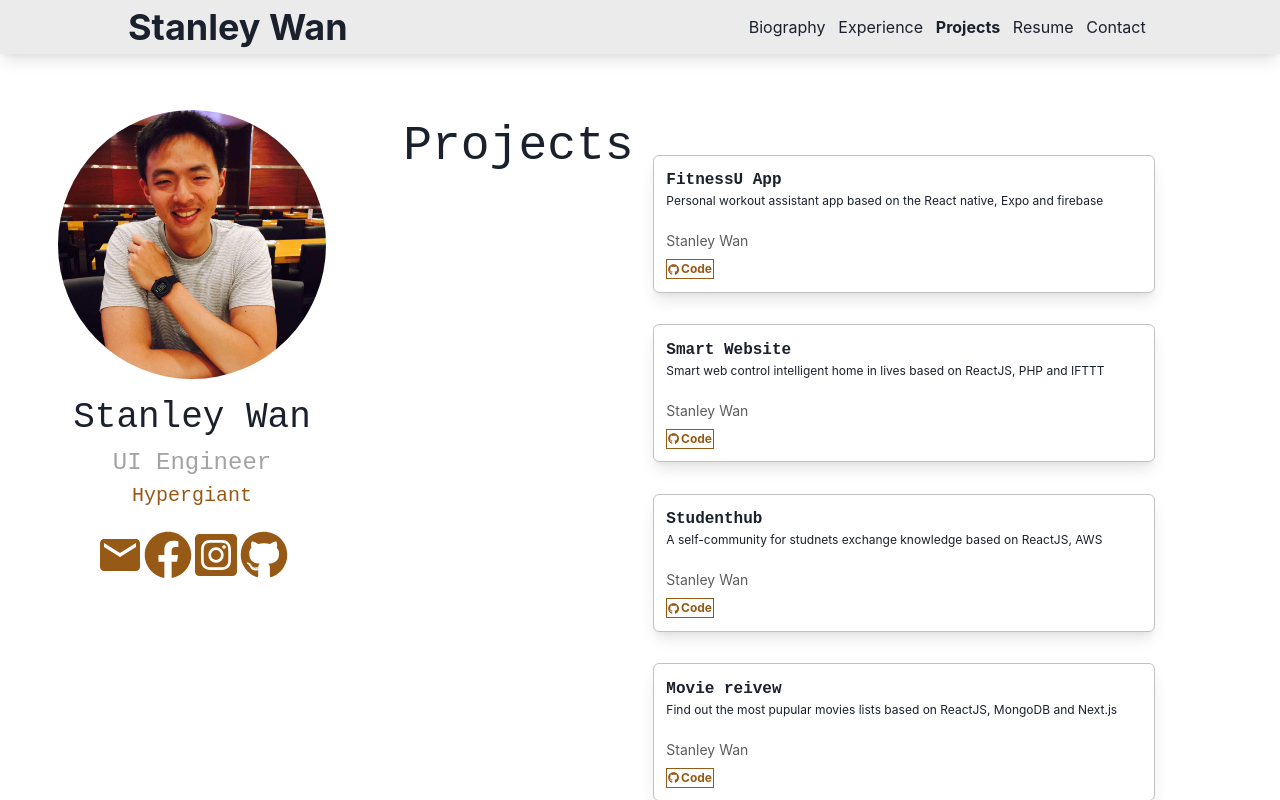
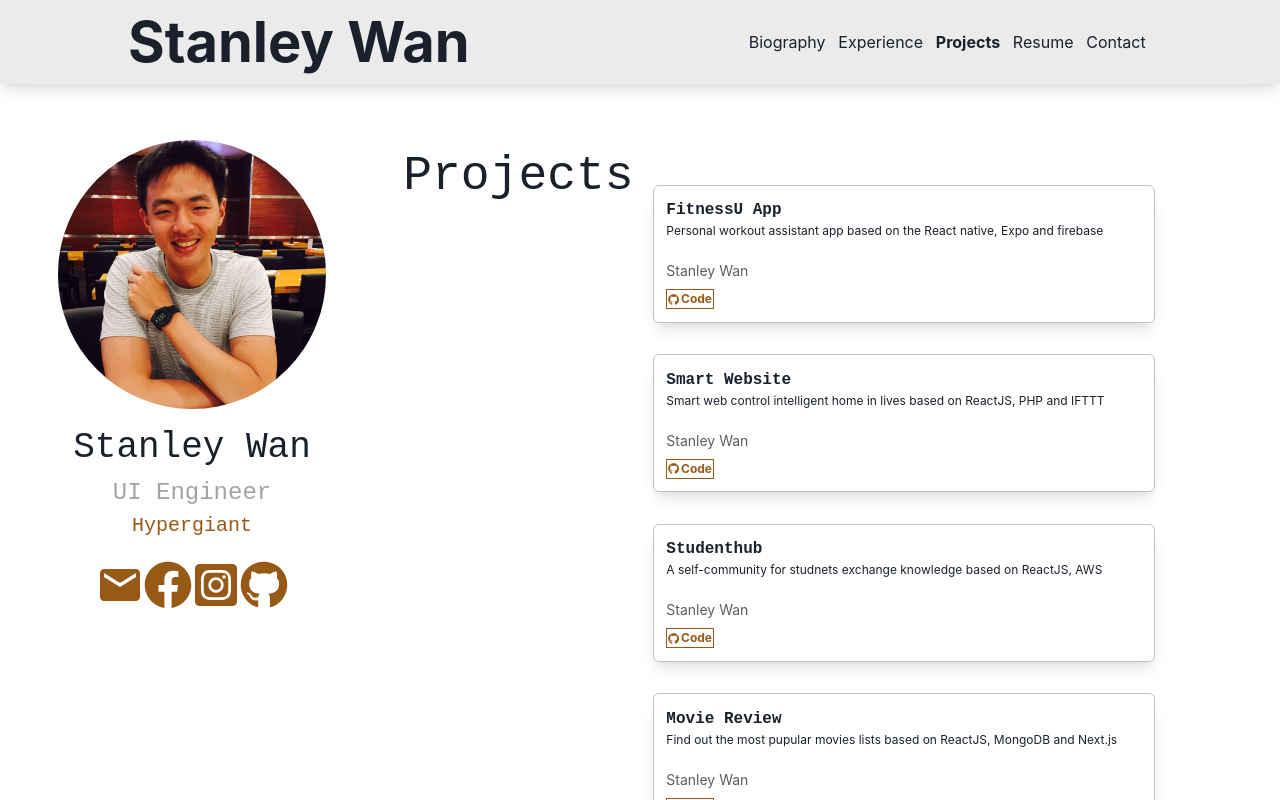
Before and after one commit to stanleywanone/portfolio, a Next.js app: page /core/Projects in a window 1280 px wide. Built offline with nearby package versions, Linux system fonts and the light colour scheme.

Commit message:
add the experienceCard and projectCard

```diff
--- /dev/null
+++ b/common/ProjectCard/ProjectCard.tsx
@@ -0,0 +1,65 @@
+import { FC } from "react"
+import { useRouter } from "next/router"
+import {
+  Flex,
+  Box,
+  Text,
+  Spacer,
+  UnorderedList,
+  ListItem,
+  Badge,
+  Center,
+  Image,
+  Link,
+} from "@chakra-ui/react"
+import { FaGithub } from "react-icons/fa"
+
+export interface ProjectCardProps {
+  link: string
+  projectName: string
+  description: string
+}
+
+export const ProjectCard: FC<ProjectCardProps> = ({
+  link,
+  projectName,
+  description,
+}) => {
+  const router = useRouter()
+  return (
+    <Flex w="full" mb="5%">
+      <Flex
+        w="80%"
+        p="2%"
+        flexDirection="column"
+        borderColor="blackAlpha.400"
+        borderWidth="1px"
+        shadow="lg"
+        rounded="md"
+        onClick={() => router.push(link)}
+      >
+        <Text fontFamily="monospace" fontWeight="bold" fontSize="md">
+          {projectName}
+        </Text>
+        <Text fontSize="xs" mb={5}>
+          {description}
+        </Text>
+        <Text color="blackAlpha.700" mb={2} fontSize="sm">
+          Stanley Wan
+        </Text>
+        <Flex
+          border="1px solid #975A16"
+          alignItems="center"
+          justifyContent="space-around"
+          w="10%"
+          cursor="pointer"
+        >
+          <FaGithub size="0.7em" color="#975A16" />
+          <Text fontSize="xs" fontWeight="bold" color="yellow.700">
+            Code
+          </Text>
+        </Flex>
+      </Flex>
+    </Flex>
+  )
+}
--- a/pages/core/Biography/Biography.tsx
+++ b/pages/core/Biography/Biography.tsx
@@ -8,6 +8,7 @@ import {
   List,
   ListItem,
   ListIcon,
+  UnorderedList,
 } from "@chakra-ui/react"
 
 export const Biography: FC = () => {
@@ -38,12 +39,12 @@ export const Biography: FC = () => {
           <Text fontSize="2xl" fontWeight="bold" fontFamily="monospace">
             Interests
           </Text>
-          <List ml="10%">
+          <UnorderedList ml="10%">
             <ListItem>Front-End Engineer</ListItem>
             <ListItem>UI Engineer</ListItem>
             <ListItem>Software Engineer</ListItem>
             <ListItem>Full Stack Engineer</ListItem>
-          </List>
+          </UnorderedList>
         </Flex>
         <Flex flexDirection="column" w="50%">
           <Text fontSize="2xl" fontWeight="bold" fontFamily="monospace">
--- a/pages/core/Header/Header.tsx
+++ b/pages/core/Header/Header.tsx
@@ -19,7 +19,12 @@ export const Header: FC = () => {
       shadow="lg"
     >
       <Flex w="60%" fontSize={36}>
-        <Text fontWeight="bold">Stanley Wan</Text>
+        <Text
+          fontWeight="bold"
+          fontSize={{ base: "24px", md: "40px", lg: "56px" }}
+        >
+          Stanley Wan
+        </Text>
       </Flex>
 
       <Flex alignItems="center" w="40%" justifyContent="space-around">
--- a/pages/core/Projects/Projects.tsx
+++ b/pages/core/Projects/Projects.tsx
@@ -12,11 +12,39 @@ import {
   Image,
   Link,
 } from "@chakra-ui/react"
+
 import { FaGithub } from "react-icons/fa"
 import { CircleIcon } from "../../../common/Icons/CircleIcon"
+import { ProjectCard } from "common/ProjectCard/ProjectCard"
+
+const projectsData = [
+  {
+    link: "https://github.com/stanleywanone/FitnessU",
+    projectName: "FitnessU App",
+    description:
+      "Personal workout assistant app based on the React native, Expo and firebase",
+  },
+  {
+    link: "https://github.com/stanleywanone/smart-website",
+    projectName: "Smart Website",
+    description:
+      "Smart web control intelligent home in lives based on ReactJS, PHP and IFTTT",
+  },
+  {
+    link: "https://github.com/stanleywanone/studenthub",
+    projectName: "Studenthub",
+    description:
+      "A self-community for studnets exchange knowledge based on ReactJS, AWS",
+  },
+  {
+    link: "https://github.com/stanleywanone/movie-review",
+    projectName: "Movie Review",
+    description:
+      "Find out the most pupular movies lists based on ReactJS, MongoDB and Next.js",
+  },
+]
 
 export const Projects: FC = () => {
-  const router = useRouter()
   return (
     <Flex w="full">
       <Flex w="30%" justifyContent="center">
@@ -25,154 +53,15 @@ export const Projects: FC = () => {
         </Text>
       </Flex>
       <Flex w="70%" flexDirection="column" my="5%">
-        <Flex w="full" mb="5%">
-          <Flex
-            w="80%"
-            p="2%"
-            flexDirection="column"
-            borderColor="blackAlpha.400"
-            borderWidth="1px"
-            shadow="lg"
-            rounded="md"
-            onClick={() =>
-              router.push("https://github.com/stanleywanone/FitnessU")
-            }
-          >
-            <Text fontFamily="monospace" fontWeight="bold" fontSize="md">
-              FitnessU App
-            </Text>
-            <Text fontSize="xs" mb={5}>
-              Personal workout assistant app based on the React native, Expo and
-              firebase
-            </Text>
-            <Text color="blackAlpha.700" mb={2} fontSize="sm">
-              Stanley Wan
-            </Text>
-            <Flex
-              border="1px solid #975A16"
-              alignItems="center"
-              justifyContent="space-around"
-              w="10%"
-              cursor="pointer"
-            >
-              <FaGithub size="0.7em" color="#975A16" />
-              <Text fontSize="xs" fontWeight="bold" color="yellow.700">
-                Code
-              </Text>
-            </Flex>
-          </Flex>
-        </Flex>
-        <Flex mb="5%">
-          <Flex
-            w="80%"
-            p="2%"
-            flexDirection="column"
-            borderColor="blackAlpha.400"
-            borderWidth="1px"
-            shadow="lg"
-            rounded="md"
-            onClick={() =>
-              router.push("https://github.com/stanleywanone/smart-website")
-            }
-          >
-            <Text fontFamily="monospace" fontWeight="bold" fontSize="md">
-              Smart Website
-            </Text>
-            <Text fontSize="xs" mb={5}>
-              Smart web control intelligent home in lives based on ReactJS, PHP
-              and IFTTT
-            </Text>
-            <Text color="blackAlpha.700" mb={2} fontSize="sm">
-              Stanley Wan
-            </Text>
-            <Flex
-              border="1px solid #975A16"
-              alignItems="center"
-              justifyContent="space-around"
-              w="10%"
-              cursor="pointer"
-            >
-              <FaGithub size="0.7em" color="#975A16" />
-              <Text fontSize="xs" fontWeight="bold" color="yellow.700">
-                Code
-              </Text>
-            </Flex>
-          </Flex>
-        </Flex>
-        <Flex mb="5%">
-          <Flex
-            w="80%"
-            p="2%"
-            flexDirection="column"
-            borderColor="blackAlpha.400"
-            borderWidth="1px"
-            shadow="lg"
-            rounded="md"
-          >
-            <Text fontFamily="monospace" fontWeight="bold" fontSize="md">
-              Studenthub
-            </Text>
-            <Text fontSize="xs" mb={5}>
-              A self-community for studnets exchange knowledge based on ReactJS,
-              AWS
-            </Text>
-            <Text color="blackAlpha.700" mb={2} fontSize="sm">
-              Stanley Wan
-            </Text>
-            <Flex
-              border="1px solid #975A16"
-              alignItems="center"
-              justifyContent="space-around"
-              w="10%"
-              cursor="pointer"
-              onClick={() =>
-                router.push("https://github.com/stanleywanone/studenthub")
-              }
-            >
-              <FaGithub size="0.7em" color="#975A16" />
-              <Text fontSize="xs" fontWeight="bold" color="yellow.700">
-                Code
-              </Text>
-            </Flex>
-          </Flex>
-        </Flex>
-        <Flex mb="5%">
-          <Flex
-            w="80%"
-            p="2%"
-            flexDirection="column"
-            borderColor="blackAlpha.400"
-            borderWidth="1px"
-            shadow="lg"
-            rounded="md"
-          >
-            <Text fontFamily="monospace" fontWeight="bold" fontSize="md">
-              Movie reivew
-            </Text>
-            <Text fontSize="xs" mb={5}>
-              Find out the most pupular movies lists based on ReactJS, MongoDB
-              and Next.js
-            </Text>
-            <Text color="blackAlpha.700" mb={2} fontSize="sm">
-              Stanley Wan
-            </Text>
-            <Flex
-              border="1px solid #975A16"
-              alignItems="center"
-              justifyContent="space-around"
-              w="10%"
-              cursor="pointer"
-              onClick={() =>
-                router.push("https://github.com/stanleywanone/movie-review")
-              }
-            >
-              <FaGithub size="0.7em" color="#975A16" />
-              <Text fontSize="xs" fontWeight="bold" color="yellow.700">
-                Code
-              </Text>
-            </Flex>
-          </Flex>
-        </Flex>
+        {projectsData.map((data) => {
+          return (
+            <ProjectCard
+              link={data.link}
+              projectName={data.projectName}
+              description={data.description}
+            />
+          )
+        })}
       </Flex>
     </Flex>
   )
```
Also changed, not shown: common/ExperienceCard/ExperienceCard.tsx (added, +56 -0 lines), pages/core/Experience/Experience.tsx (+44 -114 lines).
